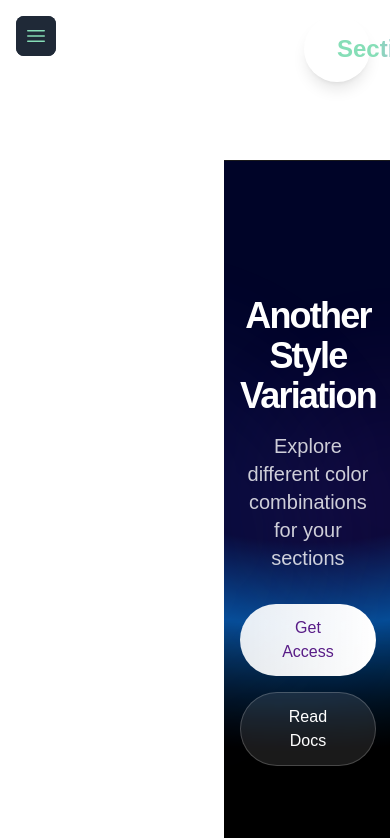
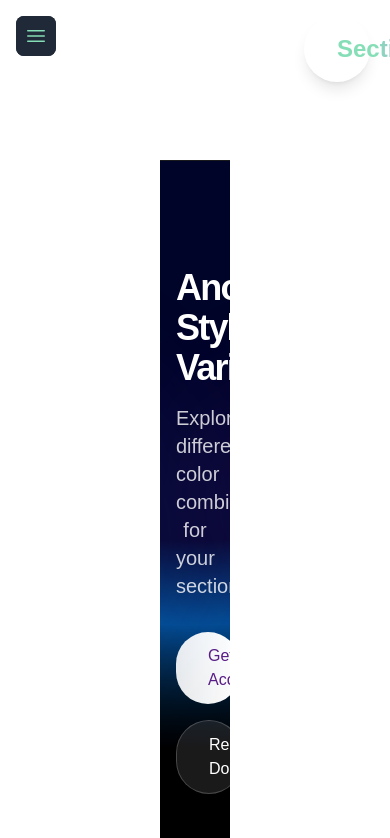
Before and after one commit to RubenGullborg/Sectify, a Next.js app: page /components/radial in a window 390 px wide. Shown: the top 838 px of the page. Built offline with nearby package versions, Linux system fonts and the light colour scheme; a web font is replaced by a local one.

Commit message:
Move content with collapsible sidebar based on state [Needs fixing on mobile and to be dynamic based on screen size instead of fixed units]

```diff
--- a/src/components/Layout/Sidebar.tsx
+++ b/src/components/Layout/Sidebar.tsx
@@ -1,10 +1,15 @@
 "use client";
 
-import React, { useState } from "react";
+import React, { useState, useEffect } from "react";
 import Link from "next/link";
-import { useEffect } from "react";
 
-const Sidebar = () => {
+const Sidebar = ({
+  toggleSidebar,
+  isCollapsed,
+}: {
+  toggleSidebar: () => void;
+  isCollapsed: boolean;
+}) => {
   const [openCategories, setOpenCategories] = useState({
     sections: false,
     animations: false,
@@ -13,13 +18,15 @@ const Sidebar = () => {
     interactive: false,
   });
 
-  const [isCollapsed, setIsCollapsed] = useState(false);
+  // Fjern den lokale isCollapsed state
+  // const [isCollapsed, setIsCollapsed] = useState(false);
 
   // Automatisk skjul sidebar på mobile enheder
   useEffect(() => {
     const handleResize = () => {
       if (window.innerWidth < 768) {
-        setIsCollapsed(true);
+        // setIsCollapsed(true); - Fjern dette
+        toggleSidebar(); // Kald toggleSidebar i stedet
       }
     };
 
@@ -30,17 +37,13 @@ const Sidebar = () => {
     window.addEventListener("resize", handleResize);
 
     return () => window.removeEventListener("resize", handleResize);
-  }, []);
+  }, [toggleSidebar]);
 
   const toggleCategory = (category: keyof typeof openCategories) => {
     setOpenCategories((prev) => ({
       ...prev,
       [category]: !prev[category],
     }));
-  };
-
-  const toggleSidebar = () => {
-    setIsCollapsed(!isCollapsed);
   };
 
   return (
@@ -85,7 +88,7 @@ const Sidebar = () => {
 
           {/* Sections Category */}
           <div className="relative block w-full mt-2">
-            <div className="flex items-center w-full leading-tight rounded-lg outline-none  text-start text-gray-200 hover:bg-gray-700 hover:bg-opacity-80 hover:text-sectifyGreen">
+            <div className="flex items-center w-full leading-tight rounded-lg outline-none text-start text-gray-200 hover:bg-gray-700 hover:bg-opacity-80 hover:text-sectifyGreen">
               <button
                 type="button"
                 onClick={() => toggleCategory("sections")}
--- a/src/components/Layout/SidebarLayout.tsx
+++ b/src/components/Layout/SidebarLayout.tsx
@@ -1,11 +1,26 @@
-import React from "react";
+"use client";
+
+import React, { useState, useCallback } from "react";
 import Sidebar from "../Layout/Sidebar";
 
 const SidebarLayout = ({ children }: { children: React.ReactNode }) => {
+  const [isCollapsed, setIsCollapsed] = useState(false);
+
+  // Brug useCallback for at undgå unødvendige re-renders
+  const toggleSidebar = useCallback(() => {
+    setIsCollapsed((prev) => !prev);
+  }, []);
+
   return (
     <div className="flex">
-      <Sidebar />
-      <main className="flex-1 ml-16">{children}</main>
+      <Sidebar toggleSidebar={toggleSidebar} isCollapsed={isCollapsed} />
+      <main
+        className={`flex-1 transition-all duration-300 w-full ${
+          isCollapsed ? "md:ml-0" : "md:ml-64"
+        }`}
+      >
+        {children}
+      </main>
     </div>
   );
 };
--- a/src/components/sectify/SectionsOverview.tsx
+++ b/src/components/sectify/SectionsOverview.tsx
@@ -64,7 +64,7 @@ const sectionCards: SectionCard[] = [
 
 export default function SectionsOverview() {
   return (
-    <div className="pl-52">
+    <div className="">
       <div className="container mx-auto px-4 py-12">
         <div className="max-w-3xl mx-auto text-center mb-16">
           <h1 className="text-7xl font-bold pb-4 bg-gradient-to-r from-sectifyGreen to-sectifyLightPurple bg-clip-text text-transparent mb-6">
```
